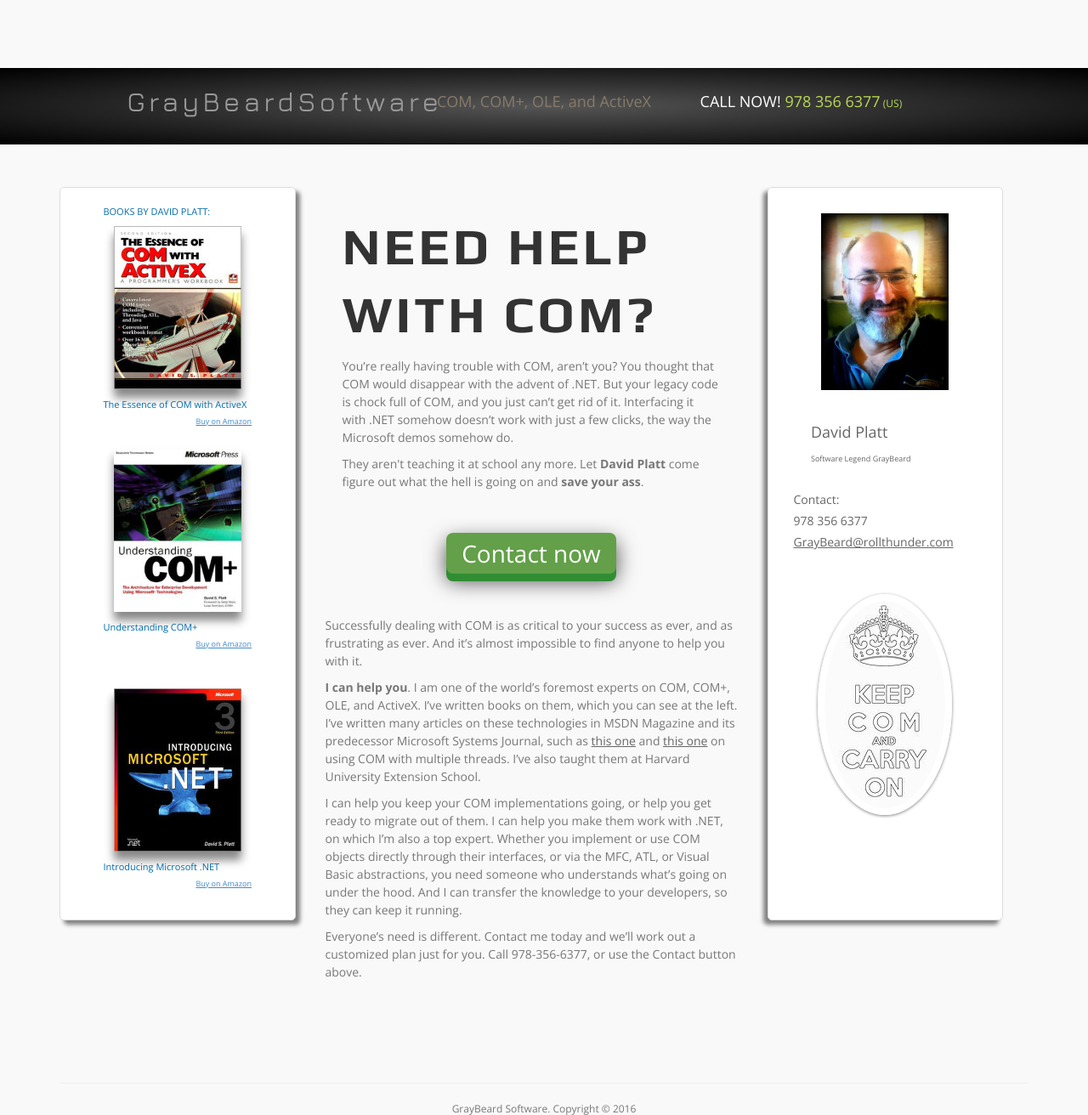
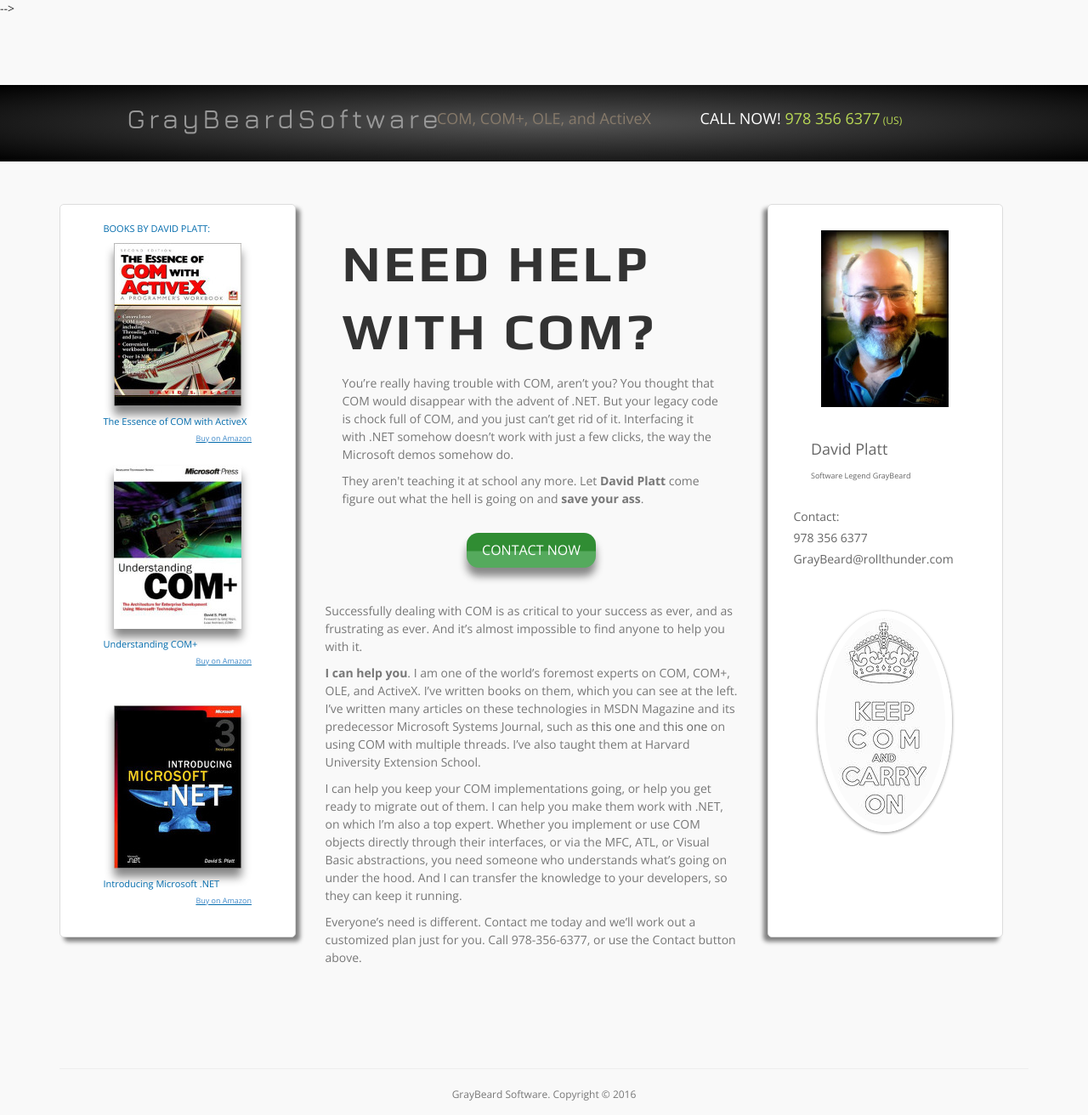
Before and after one commit to sfmb-mx/testing.bizland.biz, a PHP site: page / in a window 1280 px wide. Shown: the top 1312 px of the page at 85% size. Run offline with PHP 8.4, Linux system fonts and the light colour scheme.

Commit message:
Button test v0.0.14

```diff
--- a/index.html
+++ b/index.html
@@ -69,7 +69,7 @@
             <div id="status"></div>
         </div>
 
-        <!-- Master Wrap : starts -->
+        <!-- Master Wrap : starts<!--  --> -->
         <section id="yMastwrap">
 
             <div class="hidden-sm hidden-xs" style="height:80px;"></div>
@@ -149,8 +149,8 @@
                                 They aren't teaching it at school any more. Let <b>David Platt</b> come figure out what the hell is going on and <b>save your ass</b>.
                             </p>
 
-                            <div class="welcome-button text-center">
-                                <a class="btn-3d" href="mailto:graybeard@rollthunder.com?subject=Consulting%20Services%20Inquiry" style="color:#FFF;">Contact now</a>
+                            <div class="welcome-button text-center pad-bottom">
+                                <a class="btn-main img-shadow" href="mailto:graybeard@rollthunder.com?subject=Consulting%20Services%20Inquiry" style="color:#FFF;">Contact now</a>
                             </div>
 
                             <p class="pad">
--- a/stylesheets/main.css
+++ b/stylesheets/main.css
@@ -27,8 +27,7 @@ body{
 }
 
 a, a:hover, a:focus{
-    text-decoration: underline;
-    /* text-decoration: none; */
+    text-decoration: none;
 }
 a:focus {
     outline: none;
@@ -99,7 +98,8 @@ h1,h2,h3,h4,h5,h6 {
     padding-top: 40px;
 }
 .pad-bottom{
-    padding-bottom: 120px;
+    padding-top:    10px;
+    padding-bottom: 40px;
 }
 .pad-top-half{
     padding-top: 80px;
@@ -2028,6 +2028,7 @@ fieldset h1 {
 .small-link{
     font-size: 9px;
     line-height: 5px;
+    text-decoration: underline;
 }
 
 .small-note{
@@ -2058,3 +2059,72 @@ fieldset h1 {
     border-color: #DDDDDD;
     box-shadow: -5px 5px 5px grey;
 }
+
+.btn-main {
+    font-size:16px;
+    font-family:Open Sans;
+    font-weight:normal;
+    text-transform: uppercase;
+    -moz-border-radius:14px;
+    -webkit-border-radius:14px;
+    border-radius:14px;
+    /* border:1px solid #308d33; */
+    border: hidden;
+    padding:9px 18px;
+    text-decoration:none;
+    background:-moz-linear-gradient( center top, #55aa5d 55%, #308d33 50% );
+    background:-ms-linear-gradient( top, #55aa5d 55%, #308d33 50% );
+    filter:progid:DXImageTransform.Microsoft.gradient(startColorstr='#55aa5d', endColorstr='#308d33');
+    background:-webkit-gradient( linear, left top, left bottom, color-stop(55%, #55aa5d), color-stop(50%, #308d33) );
+    background-color:#55aa5d;
+    color:#ffffff;
+    display:inline-block;
+    text-shadow:1px 1px 0px #0;
+    /* -webkit-box-shadow:inset 1px -2px 0px 0px #eb0000;
+       -moz-box-shadow:inset 1px -2px 0px 0px #eb0000;
+       box-shadow:inset 1px -2px 0px 0px #eb0000; */
+}.btn-main:hover {
+    background:-moz-linear-gradient( center top, #FF962D 55%, #F27900 50% );
+    background:-ms-linear-gradient( top, #FF962D 55%, #F27900 50% );
+    filter:progid:DXImageTransform.Microsoft.gradient(startColorstr='#FF962D', endColorstr='#F27900');
+    background:-webkit-gradient( linear, left top, left bottom, color-stop(55%, #FF962D), color-stop(50%, #F27900) );
+    background-color:#FF962D;
+
+    -webkit-transition-delay:0.1s;
+    -moz-transition-delay:0.1s;
+    -ms-transition-delay:0.1s;
+    -o-transition-delay:0.1s;
+    transition-delay:0.1s
+
+}.btn-main:active {
+    position:relative;
+    top:1px;
+}
+
+.btn-s {
+    background: #55aa5d;
+    background-image: -webkit-linear-gradient(top, #55aa5d, #308d33);
+    background-image: -moz-linear-gradient(top, #55aa5d, #308d33);
+    background-image: -ms-linear-gradient(top, #55aa5d, #308d33);
+    background-image: -o-linear-gradient(top, #55aa5d, #308d33);
+    background-image: linear-gradient(to bottom, #55aa5d, #308d33);
+    -webkit-border-radius: 14;
+    -moz-border-radius: 14;
+    border-radius: 14px;
+    font-family: Open Sans;
+    text-transform: uppercase;
+    color: #ffffff;
+    font-size: 16px;
+    padding: 10px 20px 10px 20px;
+    text-decoration: none;
+}
+
+.btn-s:hover {
+    background: #FF962D;
+    background-image: -webkit-linear-gradient(top, #FF962D, #F27900);
+    background-image: -moz-linear-gradient(top, #FF962D, #F27900);
+    background-image: -ms-linear-gradient(top, #FF962D, #F27900);
+    background-image: -o-linear-gradient(top, #FF962D, #F27900);
+    background-image: linear-gradient(to bottom, #FF962D, #F27900);
+    text-decoration: none;
+}
```
